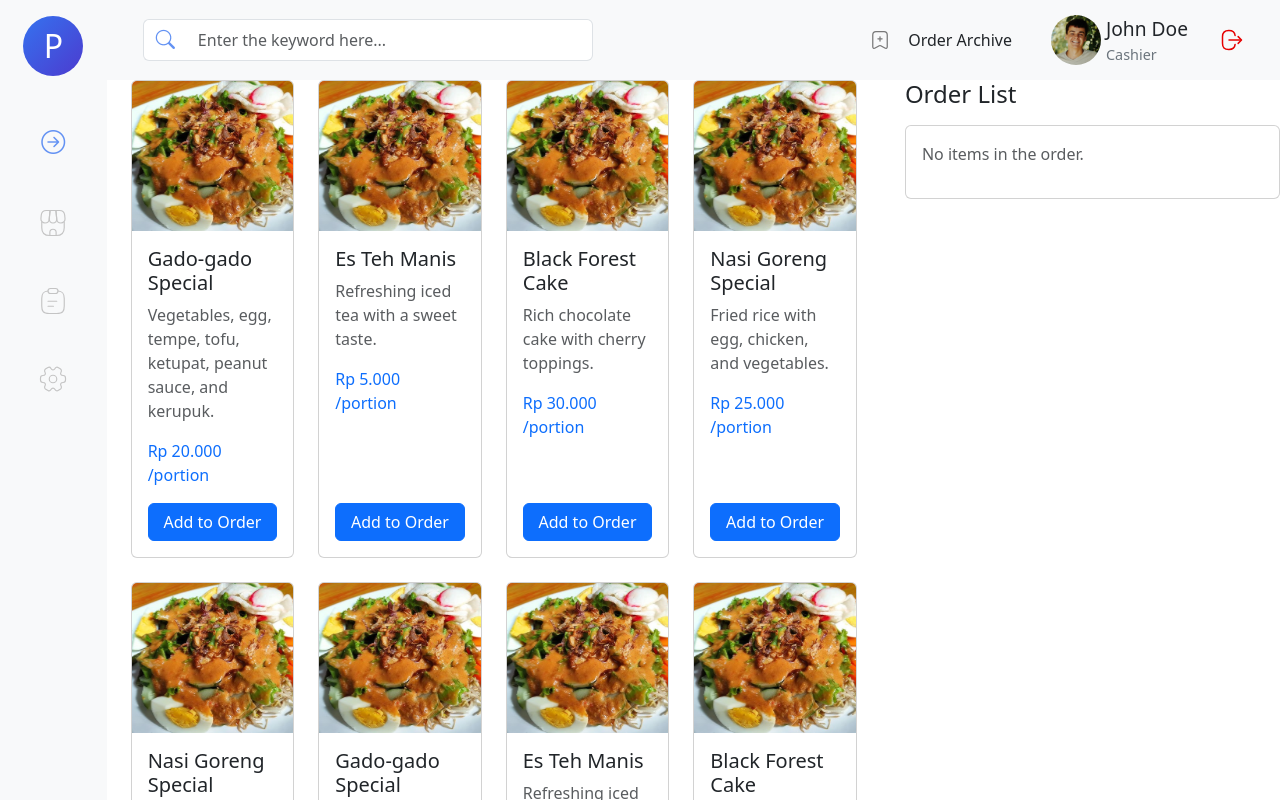
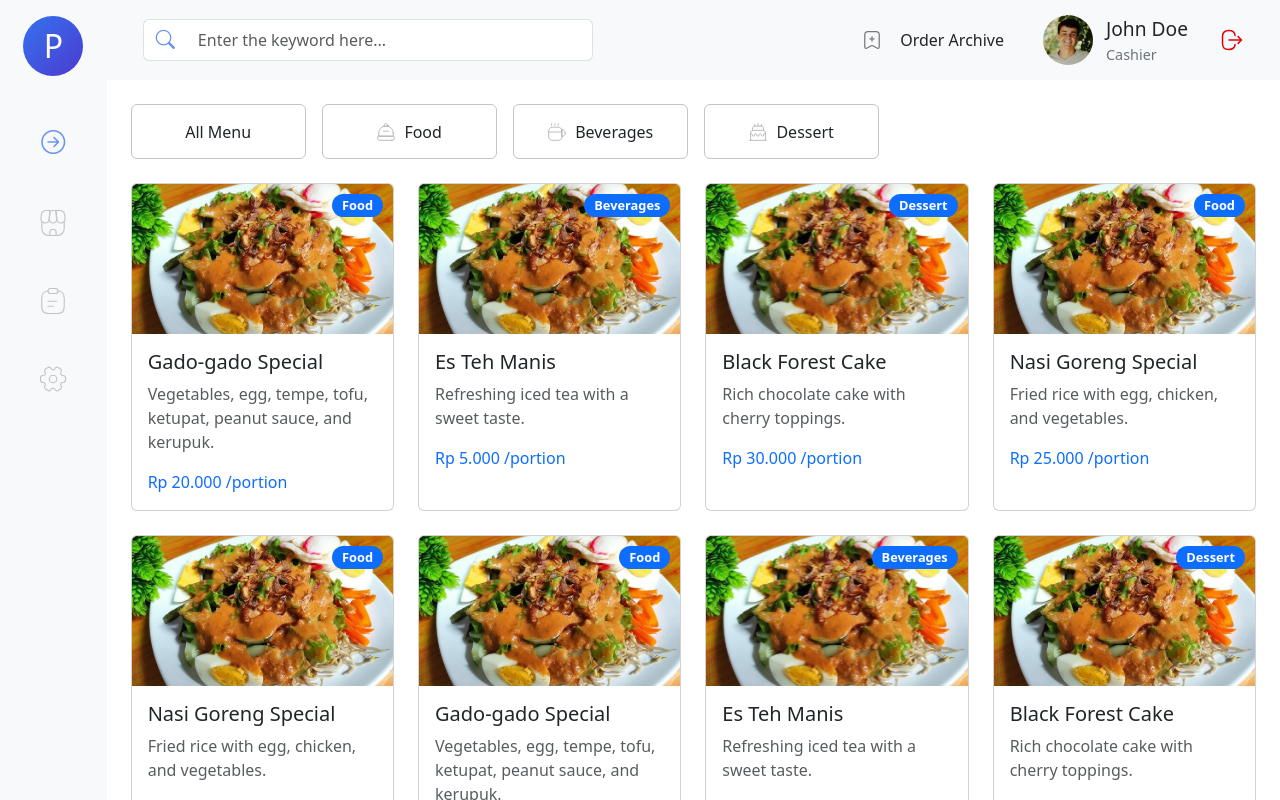
Before and after one commit to alpinmohsa541/pos-sederhana, a React (Vite) app: page / in a window 1280 px wide. Shown: the top 800 px of the page. Built offline with nearby package versions, Linux system fonts and the light colour scheme.

Commit message:
Feat : Resolve card menu dan filter label badge

```diff
--- a/src/CashierDashboard/CashierDashboard.jsx
+++ b/src/CashierDashboard/CashierDashboard.jsx
@@ -4,23 +4,12 @@ import menuData from "./DataMenu";
 
 const CashierDashboard = () => {
   const [activeButton, setActiveButton] = useState("All Menu");
-  const [orders, setOrders] = useState([]); // Tambahkan state untuk daftar pesanan
 
   const handleButtonClick = (buttonName) => {
     setActiveButton(buttonName);
   };
 
-  // Tambahkan menu ke daftar pesanan
-  const addToOrder = (menu) => {
-    setOrders((prevOrders) => [...prevOrders, menu]);
-  };
-
-  // Hapus menu dari daftar pesanan
-  const removeFromOrder = (index) => {
-    setOrders((prevOrders) => prevOrders.filter((_, i) => i !== index));
-  };
-
-  // Filter menu berdasarkan kategori yang aktif
+  // Filter menu berdasarkan kategori
   const filteredMenu =
     activeButton === "All Menu"
       ? menuData
@@ -31,7 +20,6 @@ const CashierDashboard = () => {
       <div className="row g-0">
         {/* Sidebar */}
         <div className="col-md-1 bg-light vh-100 d-flex flex-column align-items-center p-3">
-          {/* Logo */}
           <div
             className="rounded-circle text-white d-flex justify-content-center align-items-center mb-5"
             style={{
@@ -43,39 +31,35 @@ const CashierDashboard = () => {
           >
             P
           </div>
-          {/* Icons */}
+
           <div className="arrow-right-icon mb-5">
             <i
               className="bi bi-arrow-right-circle"
               style={{ fontSize: "1.5rem", color: "#6392F3" }}
             ></i>
           </div>
-          <div className="mb-5" title="Shop">
+
+          {[
+            { src: "/assets/shop.svg", alt: "Shop Icon", title: "Shop" },
+            {
+              src: "/assets/clipboard-text.svg",
+              alt: "Clipboard",
+              title: "Clipboard",
+            },
+            { src: "/assets/setting-2.svg", alt: "Setting", title: "Setting" },
+          ].map((icon, index) => (
+            <div key={index} className="mb-5" title={icon.title}>
               <img
-              src="/assets/shop.svg"
-              alt="Shop Icon"
+                src={icon.src}
+                alt={icon.alt}
                 style={{ width: "30px", height: "30px" }}
               />
             </div>
-          <div className="mb-5" title="clipboard-text">
-            <img
-              src="/assets/clipboard-text.svg"
-              alt="clipboard"
-              style={{ width: "30px", height: "30px" }}
-            />
-          </div>
-          <div className="mb-5" title="setting">
-            <img
-              src="/assets/setting-2.svg"
-              alt="setting"
-              style={{ width: "30px", height: "30px" }}
-            />
-          </div>
+          ))}
         </div>
 
         {/* Main Content */}
         <div className="col-md-11">
-          {/* Navbar */}
           <nav
             className="navbar navbar-expand-lg navbar-light bg-light px-4"
             style={{ height: "80px" }}
@@ -97,6 +81,7 @@ const CashierDashboard = () => {
                   />
                 </div>
               </form>
+
               <div className="d-flex align-items-center me-4">
                 <img
                   src="/assets/archive-add.svg"
@@ -105,11 +90,17 @@ const CashierDashboard = () => {
                 />
                 <span style={{ padding: "10px" }}>Order Archive</span>
               </div>
+
               <div className="d-flex align-items-center">
                 <img
                   src="/assets/profile.svg"
+                  className="profile me-2"
                   alt="Profile Icon"
-                  style={{ fontSize: "60px", padding: "5px" }}
+                  style={{
+                    fontSize: "60px",
+                    padding: "5px",
+                    color: "#6392F3",
+                  }}
                 />
                 <div className="d-flex flex-column">
                   <span className="me-3" style={{ fontSize: "1.2rem" }}>
@@ -129,68 +120,76 @@ const CashierDashboard = () => {
             </div>
           </nav>
 
-          <div className="row">
-            {/* Menu List */}
-            <div className="col-md-8">
+          <div className="d-flex justify-content-start gap-3 p-4">
+            {[
+              { name: "All Menu" },
+              { name: "Food", icon: "/assets/reserve.svg" },
+              { name: "Beverages", icon: "/assets/coffee.svg" },
+              { name: "Dessert", icon: "/assets/cake.svg" },
+            ].map((category) => (
+              <button
+                key={category.name}
+                className={`btn btn-category d-flex align-items-center justify-content-center ${
+                  activeButton === category.name ? "active" : ""
+                }`}
+                style={{
+                  padding: "5px 10px",
+                  width: "175px",
+                  height: "55px",
+                  borderColor: "#C4C4C4",
+                }}
+                onClick={() => handleButtonClick(category.name)}
+              >
+                {category.icon && (
+                  <img
+                    src={category.icon}
+                    alt={`${category.name} Icon`}
+                    style={{
+                      width: "20px",
+                      height: "20px",
+                      marginRight: "8px",
+                    }}
+                  />
+                )}
+                {category.name}
+              </button>
+            ))}
+          </div>
           <div className="row g-4 px-4">
-                {filteredMenu.slice(0, 16).map((menu) => (
-                  <div key={menu.id} className="col-md-3 d-flex">
-                    <div className="card h-100 w-100">
+            {filteredMenu.map((menu) => (
+              <div key={menu.id} className="col-md-3">
+                <div className="card h-100 position-relative">
+                  {/* Badge kategori di pojok kanan atas */}
+                  <span
+                    className="badge bg-primary"
+                    style={{
+                      fontSize: "0.8rem",
+                      padding: "5px 10px",
+                      borderRadius: "20px",
+                      position: "absolute",
+                      top: "10px",
+                      right: "10px",
+                      zIndex: "10",
+                    }}
+                  >
+                    {menu.category}
+                  </span>
                   <img
                     src={menu.image}
                     className="card-img-top"
                     alt={menu.name}
                     style={{ height: "150px", objectFit: "cover" }}
                   />
-                      <div className="card-body d-flex flex-column">
+                  <div className="card-body">
                     <h5 className="card-title">{menu.name}</h5>
-                        <p className="card-text text-muted">
-                          {menu.description}
-                        </p>
+                    <p className="card-text text-muted">{menu.description}</p>
                     <p className="card-text text-primary">
                       {menu.price} /portion
                     </p>
-                        <button
-                          className="btn btn-primary mt-auto"
-                          onClick={() => addToOrder(menu)}
-                        >
-                          Add to Order
-                        </button>
                   </div>
                 </div>
               </div>
             ))}
-              </div>
-            </div>
-
-            {/* Order List */}
-            <div className="col-md-4">
-              <h4 className="mb-3">Order List</h4>
-              <div className="card">
-                <div className="card-body">
-                  {orders.length === 0 ? (
-                    <p className="text-muted">No items in the order.</p>
-                  ) : (
-                    <ul className="list-group">
-                      {orders.map((order, index) => (
-                        <li
-                          key={index}
-                          className="list-group-item d-flex justify-content-between align-items-center"
-                        >
-                          <span>{order.name}</span>
-                          <button
-                            className="btn btn-sm btn-danger"
-                            onClick={() => removeFromOrder(index)}
-                          >
-                            Remove
-                          </button>
-                        </li>
-                      ))}
-                    </ul>
-                  )}
-                </div>
-              </div>
-            </div>
           </div>
         </div>
       </div>
```
Lines whose indentation alone changed are shown as unchanged.
